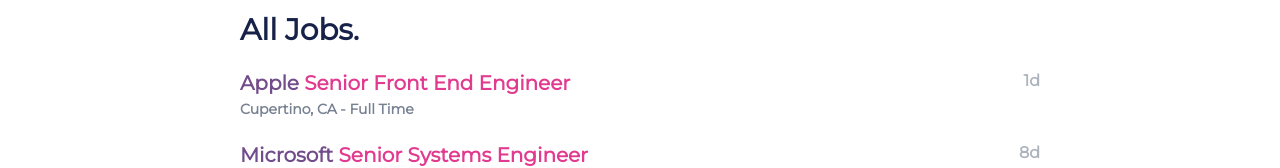
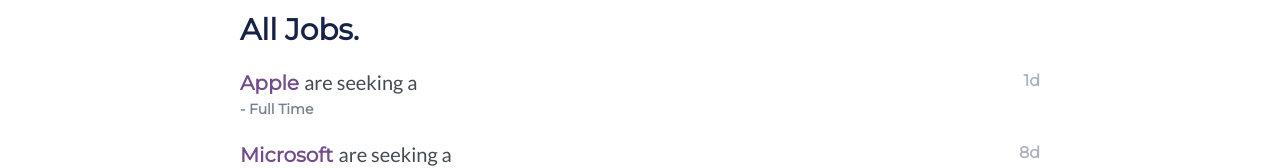
Before and after one commit to Zabanaa/Console-Cowboys, a React (Create React App) app: page / in a window 1280 px wide. Shown: the part 639-807 px from the top of the page. Built offline with nearby package versions, Linux system fonts and the light colour scheme; no server answers.

Commit message:
call the correct keys for each job object

```diff
--- a/src/components/Job.js
+++ b/src/components/Job.js
@@ -8,16 +8,16 @@
 
             <li className="jobs__job">
 
-                <a className="job__link" href={this.props.details.link}>
+                <a className="job__link" href={this.props.details.listing_url}>
 
                     <div className="job__info-group">
 
                         <span className="job__company_name"> {this.props.details.company_name} </span>
-
-                        <span className="job__title"> {this.props.details.job_title} </span>
+                        are seeking a
+                        <span className="job__title"> {this.props.details.title} </span>
 
                         <span className="job__location">
-                            {this.props.details.job_location} - {this.props.details.contract_type}
+                            {this.props.details.location} - {this.props.details.contract_type}
                         </span>
 
                     </div>
```
